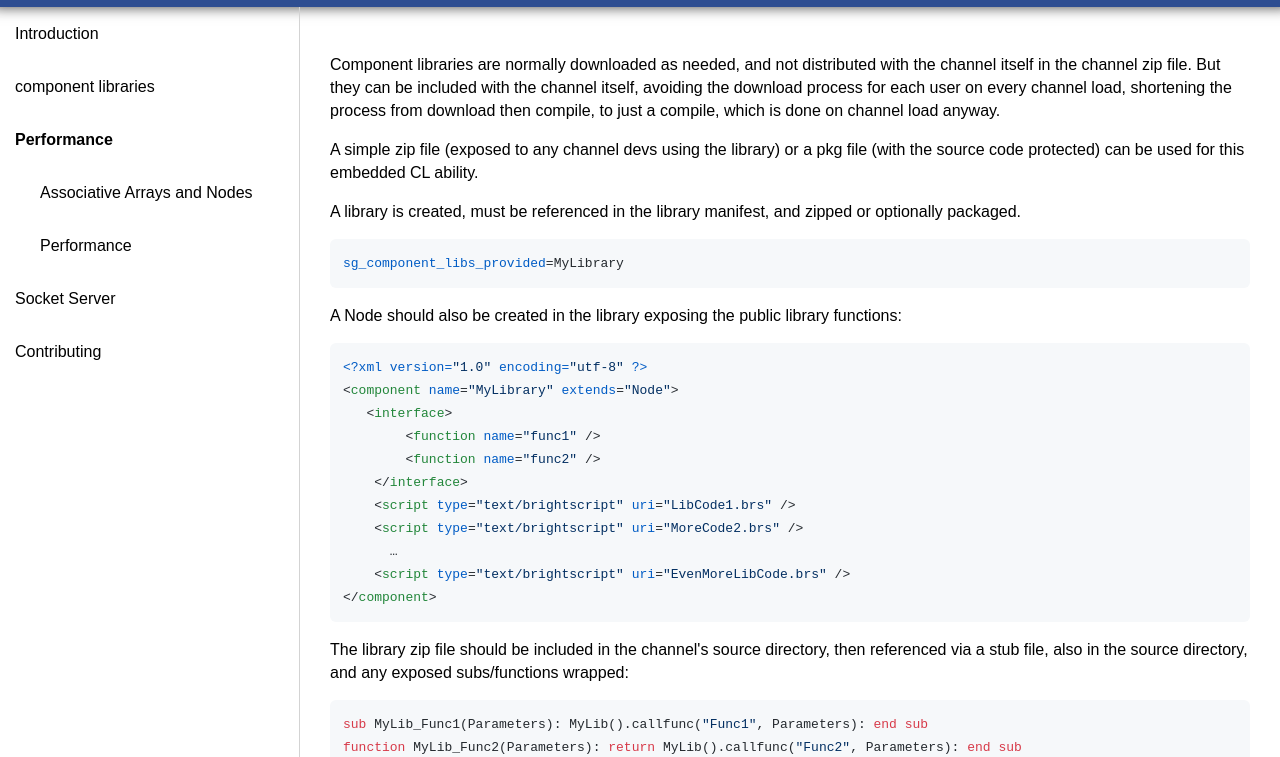
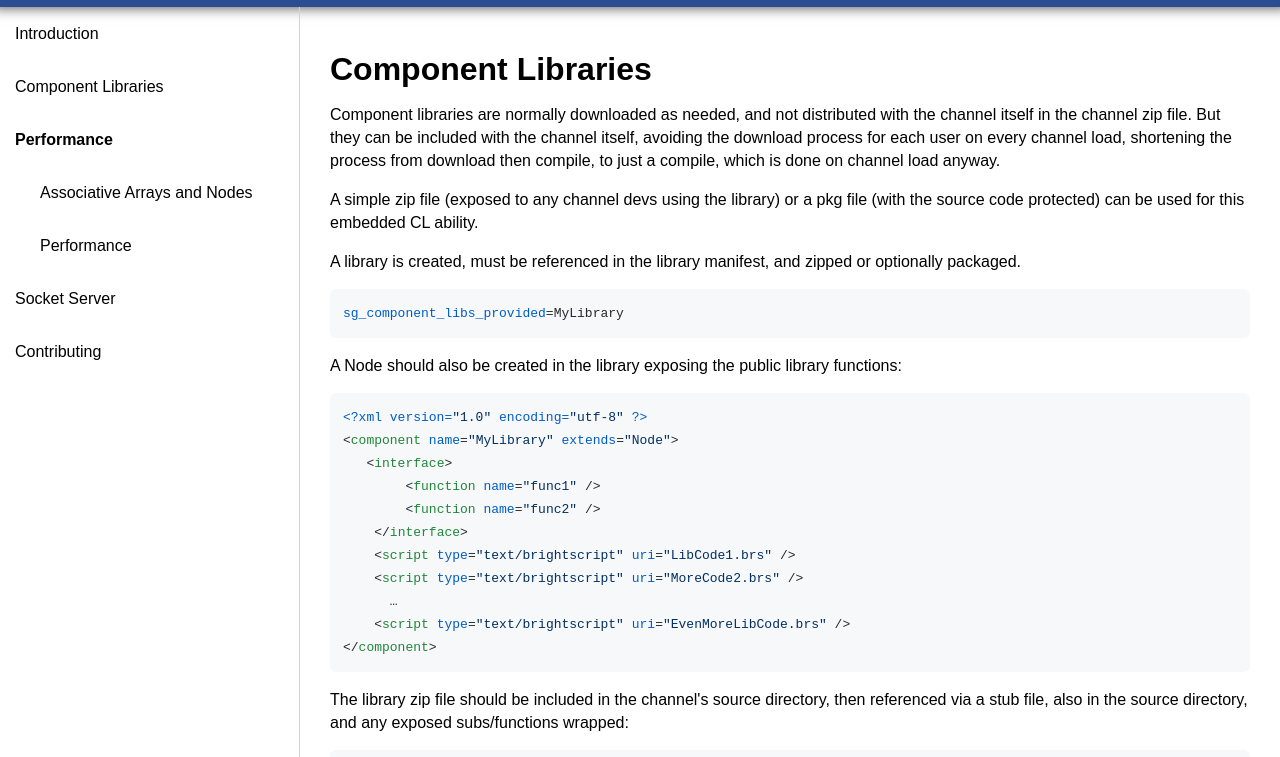
Before and after one commit to rokucommunity/roku-guide, a plain HTML site: page component-libraries.html in a window 1280 px wide. Shown: the part 43-800 px from the top of the page. Drawn offline with nearby package versions, Linux system fonts and the light colour scheme.

Commit message:
Deploying to gh-pages from  @ 1f9e8efb00e2a1b24078b17f72d85b86e08329ed 🚀

```diff
--- a/component-libraries.html
+++ b/component-libraries.html
@@ -7,7 +7,7 @@
     <meta http-equiv="X-UA-Compatible" content="IE=edge">
     <meta name="viewport" content="width=device-width, initial-scale=1.0">
     <title>
-        component libraries
+        Component Libraries
     </title>
     <script src="//cdnjs.cloudflare.com/ajax/libs/highlight.js/11.5.0/highlight.min.js"></script>
     <link rel="stylesheet" href="style.css" />
@@ -48,7 +48,7 @@
                 <div class="children">
 
 
-            <a class="entry" href="component-libraries.html">component libraries</a>
+            <a class="entry" href="component-libraries.html">Component Libraries</a>
 
 
                 </div>
@@ -105,7 +105,7 @@
 
         </div>
         <div id="content">
-            <p>Component libraries are normally downloaded as needed, and not distributed with the channel itself in the channel zip file.  But they can be included with the channel itself, avoiding the download process for each user on every channel load, shortening the process from download then compile, to just a compile, which is done on channel load anyway.</p>
+            <a href="#component-libraries"><h1 id="component-libraries">Component Libraries</h1></a><p>Component libraries are normally downloaded as needed, and not distributed with the channel itself in the channel zip file.  But they can be included with the channel itself, avoiding the download process for each user on every channel load, shortening the process from download then compile, to just a compile, which is done on channel load anyway.</p>
 <p>A simple zip file (exposed to any channel devs using the library) or a pkg file (with the source code protected) can be used for this embedded CL ability.</p>
 <p>A library is created, must be referenced in the library manifest, and zipped or optionally packaged.</p>
 <pre><code>sg_component_libs_provided=MyLibrary
```
Also changed, not shown: Performance/associative-arrays-and-nodes.html (+1 -1 lines), Performance/index.html (+1 -1 lines), contributing.html (+1 -1 lines), index.html (+1 -1 lines), socket-server.html (+1 -1 lines).
